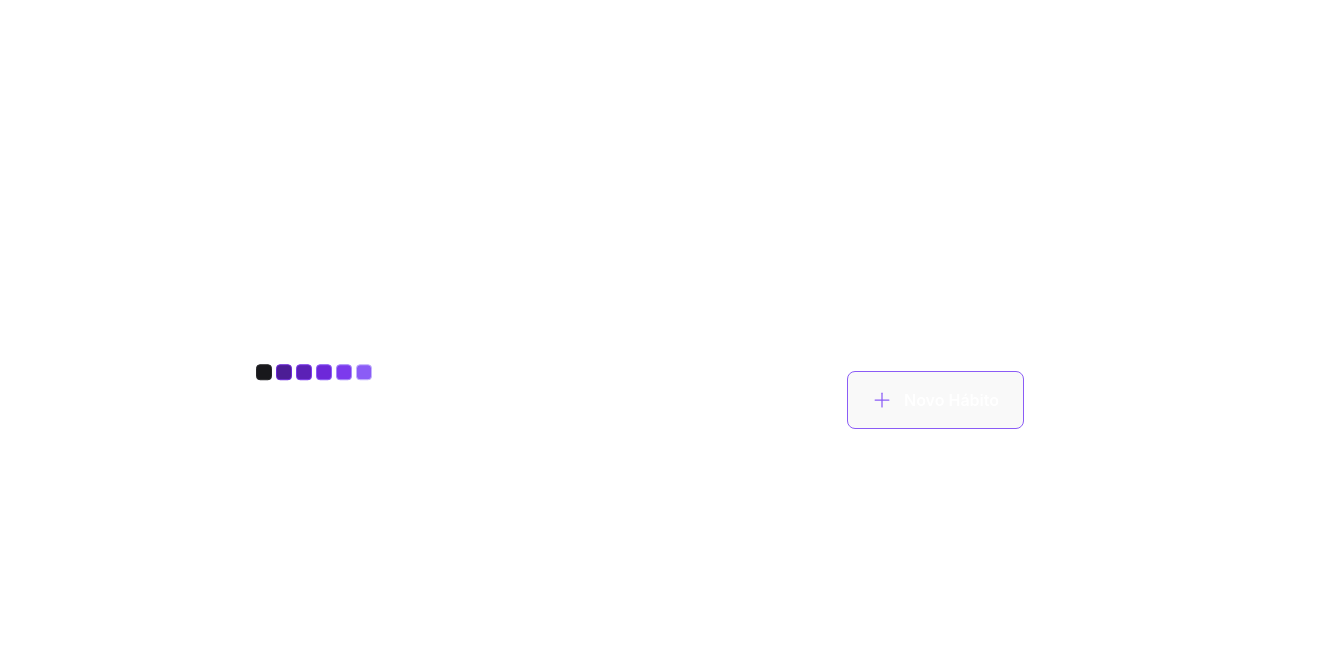
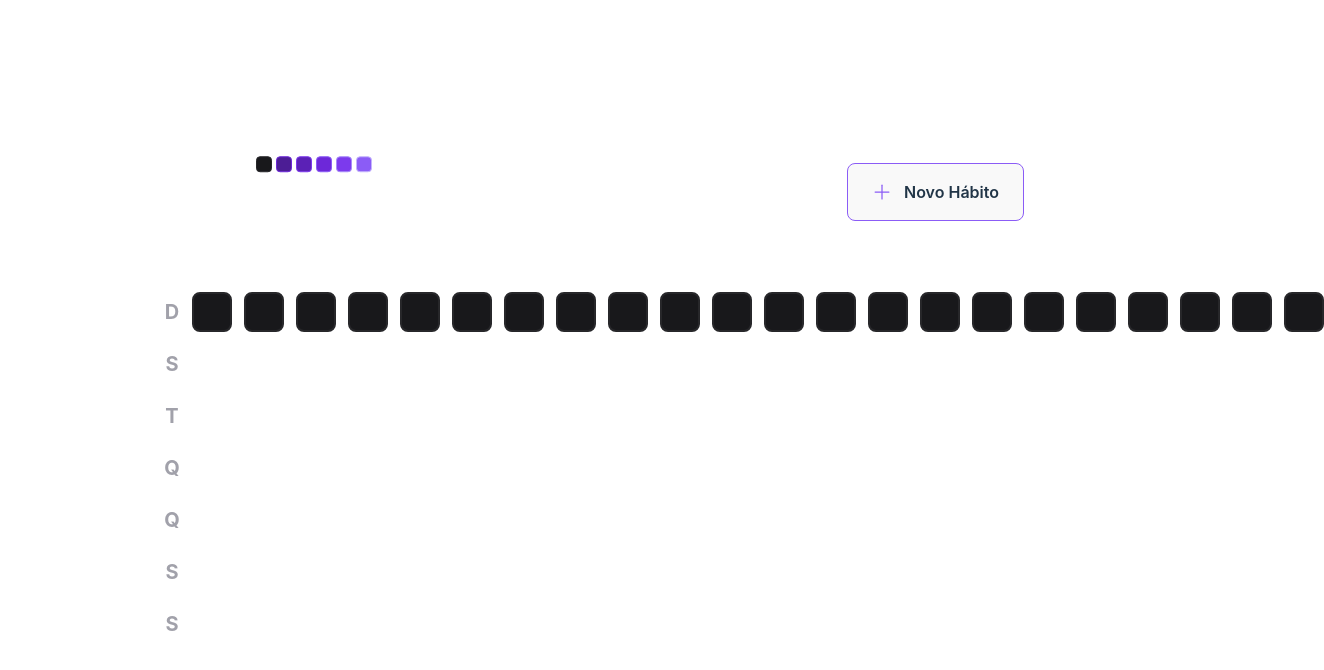
Before and after one commit to carlosjose2018/NLW-Setup-Trilha-Ignite, a React (Vite) app in the folder web/: page / in a window 1280 px wide. Shown: the top 670 px of the page, 1324 px wide, since content can reach past the window. Built offline with nearby package versions, Linux system fonts and the light colour scheme.

Commit message:
create table habits days

```diff
--- a/web/src/App.tsx
+++ b/web/src/App.tsx
@@ -1,5 +1,6 @@
 import './styles/global.css'
 import {Header}  from './components/Header'
+import { SummyTable } from './components/SummyTable'
 
 export function App() {
   return (
@@ -7,7 +8,7 @@
       <div className='w-full max-w-5xl px-6 flex flex-col gap-16'>
 
         <Header/>
-
+        <SummyTable/>
       </div>
     </div>
   )
--- a/web/src/components/Habit.tsx
+++ /dev/null
@@ -1,9 +0,0 @@
-interface HabitProps{
-    completed:number
-}
-
-export function Habit(props: HabitProps){
-    return(
-       <div className="bg-zinc-900 w-10 h-10 text-white rounded m-2 flex items-center justify-center">{props.completed}</div>
-    )
-}
--- /dev/null
+++ b/web/src/components/HabitDay.tsx
@@ -0,0 +1,9 @@
+/*interface HabitProps{
+    completed:number
+}
+*/
+export function HabitDay(/*props: HabitProps*/){
+    return(
+        <div className="w-10 h-10 bg-zinc-900 border-2 border-zinc-800 rounded-lg"></div>
+    )
+}
--- /dev/null
+++ b/web/src/components/SummyTable.tsx
@@ -0,0 +1,43 @@
+import { HabitDay } from "./HabitDay";
+
+const weekDays = ['D','S','T','Q','Q','S','S'];
+
+export function SummyTable() {
+  return (
+    <div className="w-full flex">
+     <div className="grid grid-rows-7 grid-flow-row gap-3">
+        { weekDays.map((Element, i) => {
+            return(
+                 <div key={`${Element}-np,m${i}`} className="text-zinc-400 text-xl font-bold h-10 w-10 flex items-center justify-center">
+                  {Element}
+                 </div>
+            )
+        })}
+     </div>
+     <div className="grid grid-rows-7 grid-flow-col  gap-3">
+       <HabitDay/>
+       <HabitDay/>
+       <HabitDay/>
+       <HabitDay/>
+       <HabitDay/>
+       <HabitDay/>
+       <HabitDay/>
+       <HabitDay/>
+       <HabitDay/>
+       <HabitDay/>
+       <HabitDay/>
+       <HabitDay/>
+       <HabitDay/>
+       <HabitDay/>
+       <HabitDay/>
+       <HabitDay/>
+       <HabitDay/>
+       <HabitDay/>
+       <HabitDay/>
+       <HabitDay/>
+       <HabitDay/>
+       <HabitDay/>
+     </div>
+    </div>
+  );
+}
--- a/web/tailwind.config.cjs
+++ b/web/tailwind.config.cjs
@@ -10,6 +10,9 @@
         background:"#09090A"
       }
     },
+    gridTemplateRows:{
+       7: 'repeat(7, minmax(0, ifr))'
+    }
   },
   plugins: [],
 }
```
